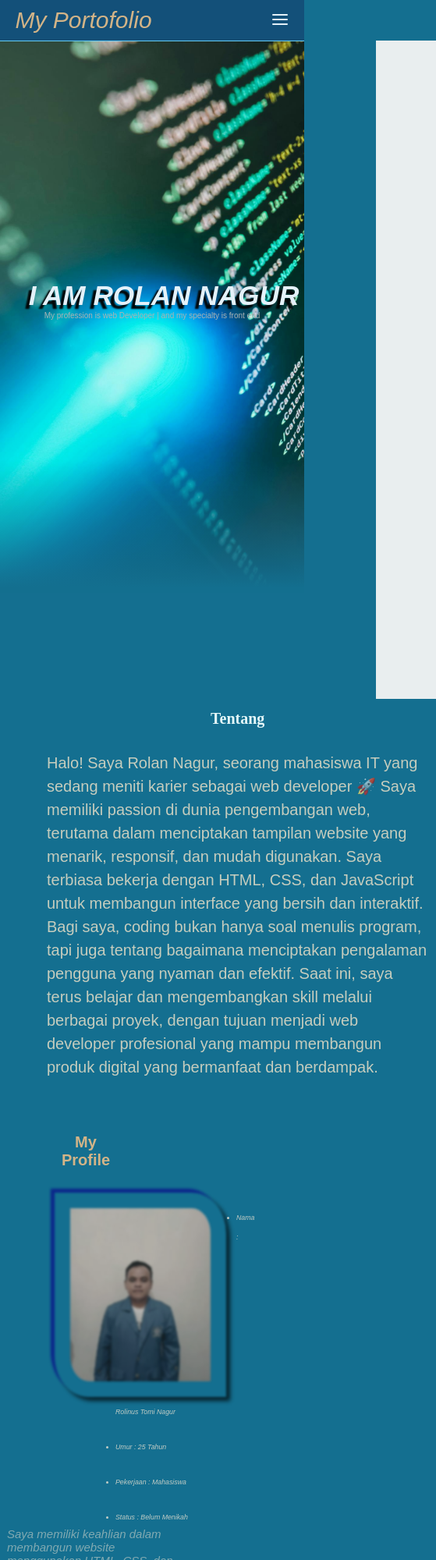
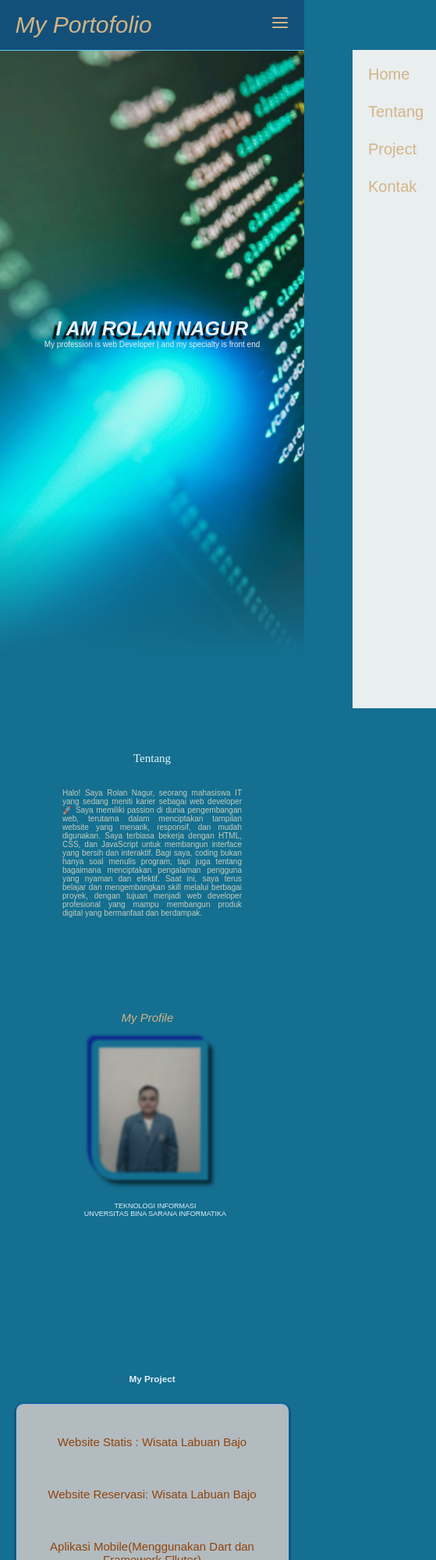
Before and after one commit to Nagur22/My_Portofolio, a website: page index.html in a window 390 px wide. Shown: the top 2000 px of the page at 78% size, 559 px wide, since content can reach past the window. Drawn offline with nearby package versions, Linux system fonts and the light colour scheme; a web font is replaced by a local one.

Commit message:
fix_update

```diff
--- a/index.html
+++ b/index.html
@@ -54,47 +54,26 @@
       <div class="sidebar">
         <h3>My Profile</h3>
         <img src="img/Rolan.jpg" alt="Rolan Nagur" />
-        <ul>
-          <li>Nama : Rolinus Tomi Nagur</li>
-          <li>Umur : 25 Tahun</li>
-          <li>Pekerjaan : Mahasiswa</li>
-          <li>Status : Belum Menikah</li>
-        </ul>
+        <!-- <ul> -->
+          <!-- <li>Nama : Rolinus Tomi Nagur</li> -->
+          <!-- <li>Umur : 25 Tahun</li> -->
+          <!-- <li>Pekerjaan : Mahasiswa</li> -->
+          <!-- <li>Status : Belum Menikah</li> -->
+        <!-- </ul> -->
         <div class="skill">
-         <p>Saya memiliki keahlian dalam membangun website menggunakan HTML, CSS, dan JavaScript, dengan fokus pada pembuatan tampilan yang responsif, modern, dan user-friendly. Saya memahami konsep manipulasi DOM, logika pemrograman dasar, serta responsive design untuk memastikan website dapat berjalan optimal di berbagai perangkat. Dalam pengembangan, saya juga terbiasa menggunakan Bootstrap 5 untuk mempercepat pembuatan antarmuka, Laravel 10 sebagai dasar backend, serta Git dan GitHub untuk version control. Didukung dengan kemampuan problem solving, saya mampu menganalisis dan menyelesaikan permasalahan dalam proses pengembangan aplikasi web secara efektif.</p>
+         <p><br>TEKNOLOGI INFORMASI <br>UNVERSITAS BINA SARANA INFORMATIKA</p>
+      </div>
         </div>
-        </p>
+
+    </div>
+    <section class="project" id="project">
+      <h3>My Project</h3>
+      <div class="project-container">
+        <div class="project-card">Website Statis : Wisata Labuan Bajo</div>
+        <div class="project-card">Website Reservasi: Wisata Labuan Bajo</div>
+        <div class="project-card">Aplikasi Mobile(Menggunakan Dart dan Framework Flluter)</div>
       </div>
-    </div>
-    <div class="project" id="project">
-      <h3>My Project</h3>
-      <table border="1">
-        <thead>
-          <tr>
-            <th>Nama Project</th>
-            <th>Matakuliah</th>
-            <th>Bahasa Pemrograman</th>
-          </tr>
-        </thead>
-        <tbody>
-          <tr>
-            <td>Website wisata</td>
-            <td>Web Progamming 1</td>
-            <td>Java Script</td>
-          </tr>
-          <tr>
-            <td>Pengembangan Website wisata</td>
-            <td>WebProgamming 2</td>
-            <td>PHP dan Frame work Laravel</td>
-          </tr>
-          <tr>
-            <td>Aplikasi mobile</td>
-            <td>Mobile Progamming</td>
-            <td>Dart dan Frame work Flutter</td>
-          </tr>
-        </tbody>
-      </table>
-    </div>
+    </section>
     <div class="kontak" id="kontak">
       <div class="container">
         <h3>Form Pemesanan</h3>
@@ -148,7 +127,7 @@
         <a href="https://github.com/"><i data-feather="github"></i></a>
       </div>
       <div class="links">
-      <a href="#home">Home</a>
+      <a href="#">Home</a>
       <a href="#tentang">Tentang</a>
       <a href="#project">Project</a>
       <a href="#kontak">Kontak</a>
--- a/portofolio.css
+++ b/portofolio.css
@@ -18,7 +18,9 @@
 * {
   margin: 0;
   padding: 0;
-  cursor: pointer;
+  box-sizing: border-box;
+  font-family: Arial;
+  /* cursor: pointer */
 }
 /* Mengatur lebar,warna,jenis huruf, dan margin pada body */
 
@@ -42,14 +44,15 @@ html{
 .Navbar {
   display: flex;
   justify-content: space-between;
-  padding: 1rem 5%;
+  padding: 15px 5%;
   align-items: center;
   border-bottom: 1px solid rgb(106, 207, 250);
   background-color: rgb(20, 78, 121);
   position: fixed;
-  top: 0;
-  left: 0;
-  right: 0;
+  width: 100%;
+  /* top: 0; */
+  /* left: 0; */
+  /* right: 0; */
   z-index: 999;
 }
 
@@ -64,11 +67,10 @@ html{
 
 .navbar-nav a {
   text-decoration: none;
-  margin:0 20px;
-  display: inline-block;
+  /* margin:0 20px; */
+  /* display: inline-block; */
+  padding: 15px;
   color: whitesmoke;
-  font-size: 20px;
-  transition: 0.3s;
 }
 
 /* Menambahkan pseducode pada menu Navigasi */
@@ -81,6 +83,7 @@ html{
 
  #hamburger-menu{
   display:none;
+  font-size: 25px;
 }
 
 /* Mengatur Gambar pada halaman utama */
@@ -88,13 +91,13 @@ html{
 .hero {
   height: 100vh;
   background-image: url(img/frontend.jpg);
-  background-repeat: no-repeat;
+  /* background-repeat: no-repeat; */
   display: flex;
   position: relative;
   background-size: cover;
   align-items: center;
   justify-content: center;
-  /* text-align: center; */
+  text-align: center;
 }
 
 .hero::after {
@@ -139,21 +142,22 @@ html{
 
 .hero .item p {
   text-align: center;
-  color: rgb(251, 173, 71);
-  font-size: 20px;
+  color: whitesmoke;
+  font-size: 30px;
   /* font-family: "Libertinus Keyboard", system-ui; */
   font-weight: 400;
   font-style: normal;
   position: relative;
-  z-index: 10;
+  /* z-index: 10; */
   /* padding-left: 30px; */
-  margin-left: 90px;
-  filter: grayscale(100%);
+  /* margin-left: 90px; */
+  left: 100px;
+  /* filter: grayscale(100%); */
   transition: 0.3s;
 }
 
 .hero .item p:hover {
-  font-size: 25px;
+  font-size: 15px;
   color: rgb(203, 119, 8);
   filter: grayscale(0%);
   transition: 0.3s;
@@ -162,21 +166,20 @@ html{
 
 /* Mengatur subtitle pada halman awal */
 .tentang {
-  display: flex;
-  flex-wrap: wrap;
-  padding: 50px 50px;
-  gap: 30 px;
+  /* flex-direction: column; */
+  padding: 20px;
+  /* gap: 30px; */
 }
 
-.main{
-  flex: 1;
-  margin-top: 50px;
+.main {
+  /* flex: 1; */
+  padding: 50px;
 }
 
 .main h3 {
-  /* text-align: center; */
+  /* text-align: justify; */
   /* display:inline-block; */
-  padding:50px 220px;
+  padding: 10px 0px;
   padding-top: 50px;
   /* margin-left: 2%; */
   font-family: "Times New Roman", Times, serif;
@@ -187,7 +190,9 @@ html{
   color: azure;
 }
 .main p {
-  width: 800px;
+  width: 600px;
+  /* width: 100%; */
+  float: left;
   padding: 10px;
   font-size: 20px;
   font-style: normal;
@@ -198,35 +203,71 @@ html{
   opacity: 80%;
 }
 /* Membuat sidebar pada halman main */
+ /* .main .sidebar {
+  /* flex: 2; */
+  /* float: right; */
+  /* width: 450px; */
+  /* float: left; */
+  /* padding: 10px; */
+  /* margin-left: 10px; */
+  /* margin-bottom: 100%; */
+/* }  */
 .sidebar {
-  width: 450px;
+  /* flex: 1; */
+  /* width: 80%; */
+  /* height: auto; */
+  /* margin: 50px; */
   float: right;
-  padding: 10px;
-  margin-left: 10px;
+  /* margin-right: -20px; */
+  /* right: 50px; */
+  /* margin-bottom: 50%; */
+  /* margin-bottom: 20%; */
+  /* display: inline-block; */
+  /* width: 100%; */
+  margin-right: 5%;
+  position:relative;
+  /* justify-content: space-between; */
+  margin: 20px 50px;
+  padding-bottom: 10px;
+  margin-bottom: 100px;
+  /* padding-bottom: 50%; */
+  /* padding: 50px; */
+  /* top: 0; */
+  /* bottom: 0; */
 }
 .sidebar h3 {
-  flex: 1;
+  /* flex: 1; */
+  /* margin-top: 0; */
   text-align: center;
-  margin-right: 50%;
-  padding-right: 50px;
-  padding-top: 50px;
-  padding-bottom: 30px;
-  font-size: 20px;
-  font-weight: bold;
+  bottom: 20px;
+  /* margin-right: 50%; */
+  /* padding-right: 50px; */
+  padding:20px;
+  padding-right: 100px;
+  /* padding-bottom: 30px; */
+  font-size: 30px;
+  font-style: italic;
+  font-weight: normal;
   color: burlywood;
 }
 
 /* Mengatur gambar pada bagian sidebar */
+
 .sidebar img {
+  flex: 1;
+  align-items: center;
+  justify-content: center;
   width: 180px;
   padding: 20px;
   margin-right: 5%;
-  /* margin-left: 5%; */
+  margin-left: 5%;
   margin-bottom: 3%;
   border-top-right-radius: 20%;
   border-bottom-left-radius: 20%;
   filter: blur(1.5px) grayscale(50%);
-  float: left;
+  /* float: left; */
+  width: 100%;
+  max-width: 250px;
   box-shadow: 5px 5px 5px rgba(0, 0, 0, 0.75),
     -5px -5px 2px rgba(0, 0, 255, 0.75);
   transition: 1.5s;
@@ -240,22 +281,15 @@ html{
 }
 
 /* Mengatur text atu paragraf dihalaman sidebar  */
-.sidebar p {
-  line-height: normal;
+
+.skill {
   color: aliceblue;
-  font-weight: normal;
-  color: antiquewhite;
-  font-style: italic;
-  opacity: 50%;
-  /* margin-left: 0%; */
-  float: right;
-  left: 0;
-  padding-right: 100px;
-
+  padding: 10px 5px;
+  text-align: center;
 }
 
 /* Mengatur list pada halman sidebar */
-.sidebar ul li {
+/* .sidebar ul li {
     line-height: 25px;
     color: aliceblue;
     font-weight: normal;
@@ -263,63 +297,55 @@ html{
     font-style: italic;
     opacity: 80%;
     margin-left: 30%;
-    margin-top: 20px;
+    margin-top: 20px; */
+/* } */
+
+/* Mengatur isi dari halman project */
+.project{
+  display: grid;
+  padding: 10px 5%;
+  /* gap: 50px; */
+  /* grid-template-columns: 2fr; */
 }
 
-/* Mengatur isi dari halman project */
-.project {
-  padding:50px 5%;
+.project h3 {
+  /* padding:10px 5%; */
   text-align: center;
+  color: aliceblue;
+  padding-bottom: 25px;
   /* bottom: 100px; */
 }
-/* ?\Mengatur h3 pada halman project */
-.project h3 {
-  text-align: center;
-  font-size: 50px;
-  font-style: oblique;
-  font-weight: bold;
-  color: bisque;
+/* ?\Mengatur pada halman project */
+.project-container {
+  color: black;
+  padding: 20px;
+  border: 1px solid rgb(19, 107, 208);
+  background: rgb(187, 191, 195);
+  border-radius: 10px;
+  box-shadow: 0px 1px 3px;
 }
 
-/* Mengatur table pada halman project */
-.project table {
-  margin-top: 50px;
-  width: 100%;
-  height: 180px;
-  border-color: aliceblue;
-  /* border-collapse: collapse; */
+.project-card{
+  text-align: center;
+  padding: 20px;
+  font-size: 15px;
+  font-weight: bold;
+  color: rgb(152, 66, 5);
 }
 
-.project th,
-.project td{
-  border: 1 px solid white;
-  padding: 10 px;
-  color: whitesmoke;
-}
-.project th{
-  color: rgb(203, 119, 8);
-  font-size: 20px;
-}
+
 
 /* Mengatur halman Kontak */
 .kontak {
   padding: 50px 5%;
   text-align: center;
+  color: aliceblue;
+  margin-top: 20px;
   /* margin-bottom: 100px; */
 
 }
 /* Mengatur h3 pada halman kontak */
-.kontak h3 {
-  text-align: center;
-  padding-right: 80px;
-  font-size: 50px;
-  font-weight: bold;
-  font-style: italic;
-  color: bisque;
-}
-
-/* Mengtur form pada halman kontak */
-.kontak form  {
+.kontak form{
   max-width: 400px;
   margin: auto;
 }
@@ -334,11 +360,11 @@ html{
 .kontak select,
 .kontak textarea {
   width: 100%;
-  padding:10px;
+  padding: 20px;
   border-radius: 5px;
   border: none;
   font-size: 15px;
-  /* color: aliceblue; */
+  color: aliceblue;
 }
 .kontak .check input{
   width:auto;
@@ -391,6 +417,14 @@ html{
   border: 1px solid white;
   /* background-color:rgb(31, 121, 123); */
   border-radius: 5px;
+}
+
+.container h3{
+  padding-top: 15px;
+  padding: 20px;
+  font-size: 30px;
+  font-weight: bold;
+  line-height: 20px;
 }
 
 
@@ -460,14 +494,6 @@ footer .links a:hover {
   html{
     font-size: 75%;
   }
-  .hero{
-    width: auto;
-    height: 90vh;
-  }
-
-  .main p{
-    width: auto;
-  }
 
 }
 
@@ -478,39 +504,50 @@ footer .links a:hover {
   }
 
    #hamburger-menu{
-    display: inline-block;
+    display: block;
     color: aliceblue;
+  }
+
+  #hamburger-menu {
+  color:burlywood;
+  /* z-index: 1000; */
   }
 
   #hamburger-menu:hover{
     color: burlywood;
   }
-.navbar-nav {
+.Navbar .navbar-nav {
   display: inline-block;
 }
 
-.skill p{
-  width: 85%;
+.main p {
+  width: 100%;
+  text-align: justify;
+  /* flex: 0; */
+  float: none;
+  padding: 10px;
   font-size: 10px;
-  text-align: center;
-  padding-left: 0%;
+  line-height: normal;
+  word-spacing: normal;
+}
 
-
-}
 .hero .item h1{
-  font-size: 4rem;
+  font-size: 2.5rem;
   padding-left: 0px;
+  margin-left: 0;
 }
 
 .hero .item p {
   font-size: 10px;
-  margin-left: 0px;
-  margin-bottom: 0px;
-  font-weight: 100;
+  text-align: center;
+  left: 0;
+  /* margin-left: 0px; */
+  /* margin-bottom: 0px; */
+  font-weight: normal;
 }
 
-.hero .item p :hover{
-  font-size: 15px;
+.hero .item p:hover{
+  font-size: 12px;
 }
 
 
@@ -549,48 +586,93 @@ footer .links a:hover {
       color: rgb(89, 39, 6);
 
     }
+    .sidebar {
+      /* justify-content: right; */
+      /* position: relative; */
+      /* align-items: center; */
+      position:inherit;
+      /* width: 100%; */
+      /* float: right; */
+      /* display: inline-block; */
+      /* right: 0; */
+      /* justify-content: center; */
+      padding: 20px;
+      margin-right: 0;
+      padding-right: 80px;
+      padding-bottom: 100px;
+      margin-bottom: 20px;
+      /* margin: 0; */
+
+    }
+
+    .sidebar h3{
+      font-size: 15px;
+      padding-right: 50px;
+      padding-left: 30px;
+      font-weight: normal;
+      /* text-align: left; */
+    }
+
+    .sidebar img{
+      /* flex: 1; */
+      /* float: none; */
+      width:100%;
+      max-width: 150px;
+      padding: 10px 10px;
+      /* left: 200px; */
+      border-top-right-radius: 5%;
+      border-top-left-radius: 5%;
+    }
+
+    .skill{
+      /* color: rgb(190, 46, 46); */
+      padding: 10px 0px;
+      color: aliceblue;
+      font-size: 9px;
+      text-align: center;
+    }
 
     .main h3 {
       padding-bottom: 20px;
       text-align: center;
-    }
-
-    .sidebar{
-      padding-bottom: 200px;
-      align-items: center;
+      font-weight: normal;
+      font-size: 15px;
+      margin: 0;
 
     }
 
-    .skill p{
-      opacity: 50%;
-      font-size: 15px;
-      word-spacing: normal;
-      line-height: normal;
-      text-align: left;
+    .project{
+      padding: 50px 5%;
+      text-align: center;
+    }
 
+    .project-container {
+      display: grid;
+      grid-template-columns: 1fr;
+      /* font-size: 8px; */
+      /* font-weight: normal; */
+      gap: 10px;
+      /* width: auto; */
 
     }
-    .project{
-      padding-bottom: 400px;
-      /* padding-top: 300px; */
+
+    .project-card{
+      font-weight: normal;
     }
 
-    .project h3{
-      font-size: 20px;
-      font-weight: 100;
+    .kontak form{
+      max-width: 100%;
+      margin: 20px;
+      font-size: 10px;
     }
 
-    .project table{
-      width: 100%;
-      height: 600px;
-      font-size: 15px;
+    .kontak input {
+      height:20px;
+      font-size: 10px;
+      padding-bottom: 20px;
+
     }
 
-    .project th{
-      width:auto;
-      font-size: 20px;
-      padding: 10px;
-    }
     .kontak{
       padding-top: 150px;
     }
@@ -604,14 +686,14 @@ footer .links a:hover {
     .kontak input,
     .kontak select,
     .kontak textarea{
-      width: 100%;
+      /* width: 100%; */
       padding: 5px;
       font-size: 10px;
       border-radius: none;
     }
 
     .kontak .check input{
-      width: auto;
+      /* width: auto; */
       transform: scale(0.8);
       margin-left: 2px;
       /* padding: 0; */
@@ -621,26 +703,26 @@ footer .links a:hover {
       width: 50%;
       padding: 5px;
     }
+    footer {
+      width: 100%;
+      padding: 10px;
+      /* top: 0; */
+      /* background-color: aliceblue; */
+      /* margin-top: 0; */
+      position: relative;
+    }
      footer .links a {
       font-size: 12px;
-      padding: 0px 5px;
+      padding: 5px;
+      bottom: 10px;
      }
 
      footer .medsos {
-      font-size: 100px;
-      transform: scale(0.8);
+      transform: scale(0.7);
+      padding: 15px 10px;
      }
-/* Mobille Phone */
-@media(max-width:458px){
-  html{
-    font-size: 55%;
-  }
 
-  .Navbar .navbar-nav a{
-    display: none;
-  }
 
-}
 }
 
 
```
